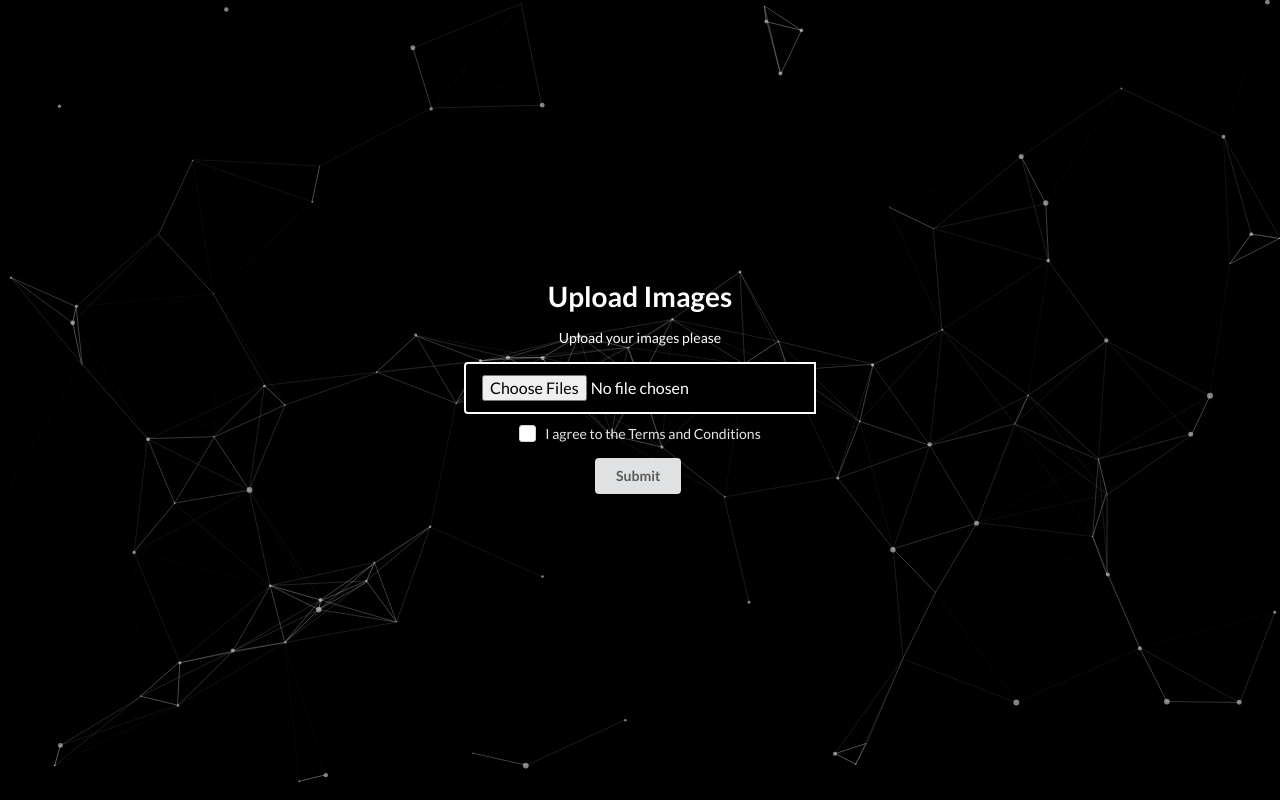
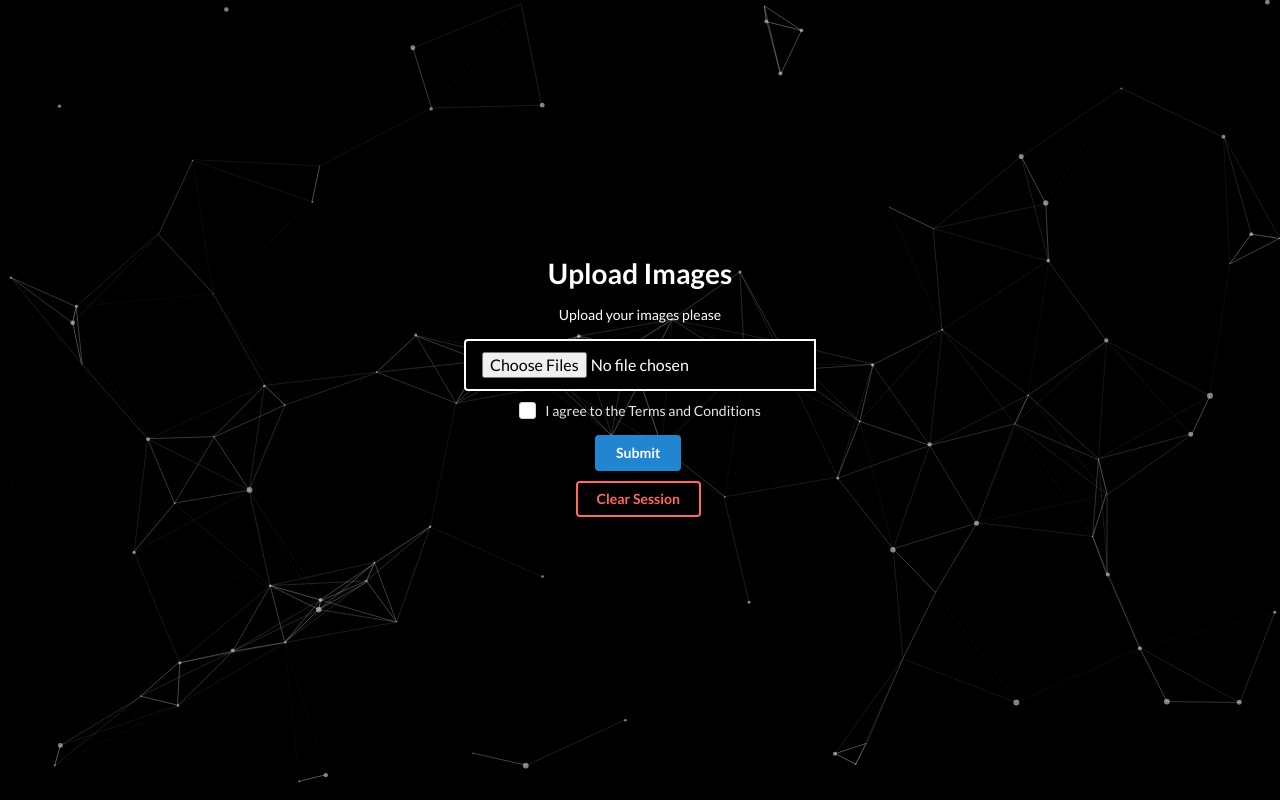
Before and after one commit to PolarBean/DeepSliceFlask, a Flask app: page / in a window 1280 px wide. Run offline with Flask 2, Linux system fonts and the light colour scheme.

Commit message:
Clear Session Button and Styling

```diff
--- a/app.py
+++ b/app.py
@@ -5,66 +5,97 @@ Created on Fri Jun 19 04:14:37 2020
 @author: ThermoDev
 """
 import os
-from flask import Flask, flash, request, redirect, url_for, render_template, send_from_directory, abort, session
+from flask import (
+    Flask,
+    flash,
+    request,
+    redirect,
+    url_for,
+    render_template,
+    send_from_directory,
+    abort,
+    session,
+)
 from werkzeug.utils import secure_filename
 
 # Test Image Plot
 import matplotlib.pyplot as plt
 import matplotlib.image as mpimg
 
-IMAGE_FOLDER = 'brain_images/'
-ALLOWED_EXTENSIONS = {'tiff', 'pjp', 'jfif', 'pjpeg', 'tif', 'gif', 'svg', 'bmp', 'svgz', 'webp', 'ico', 'xbm', 'dib',
-                      'png', 'jpg', 'jpeg'}
+IMAGE_FOLDER = "brain_images/"
+ALLOWED_EXTENSIONS = {
+    "tiff",
+    "pjp",
+    "jfif",
+    "pjpeg",
+    "tif",
+    "gif",
+    "svg",
+    "bmp",
+    "svgz",
+    "webp",
+    "ico",
+    "xbm",
+    "dib",
+    "png",
+    "jpg",
+    "jpeg",
+}
 
 app = Flask(__name__)
-app.secret_key = 'super secret key'
-app.config['SESSION_TYPE'] = 'filesystem'
-app.config['IMAGE_FOLDER'] = IMAGE_FOLDER
+app.secret_key = "super secret key"
+app.config["SESSION_TYPE"] = "filesystem"
+app.config["IMAGE_FOLDER"] = IMAGE_FOLDER
 
 
 def allowed_file(filename):
-    return '.' in filename and \
-           filename.rsplit('.', 1)[1].lower() in ALLOWED_EXTENSIONS
+    return "." in filename and filename.rsplit(".", 1)[1].lower() in ALLOWED_EXTENSIONS
 
 
-@app.route('/', methods=['GET'])
+@app.route("/", methods=["GET"])
 def home():
     images = []
-    if 'images' in session:
-        return render_template('public/index.html', images=session['images'])
-    return render_template('public/index.html')
+    if "images" in session:
+        return render_template("public/index.html", images=session["images"])
+    return render_template("public/index.html")
 
 
-@app.route('/get-image/<image_name>')
+@app.route("/get-image/<image_name>")
 def get_image(image_name):
     try:
-        return send_from_directory(app.config['IMAGE_FOLDER'], filename=image_name)
+        return send_from_directory(app.config["IMAGE_FOLDER"], filename=image_name)
     except FileNotFoundError:
         abort(404)
 
 
-@app.route('/process-image', methods=['POST'])
+@app.route("/clear-session", methods=["POST"])
+def clear_session():
+    session["images"] = None
+    return redirect(url_for("home"))
+
+
+@app.route("/process-image", methods=["POST"])
 def process_image():
     image_names = []
-    if request.method == 'POST' and 'images' in request.files:
+    if request.method == "POST" and "images" in request.files:
         # print('len: ' + str(len(request.files.getlist('images'))))
-        if not os.path.exists(app.config['IMAGE_FOLDER']):
-            os.makedirs(app.config['IMAGE_FOLDER'])
+        if not os.path.exists(app.config["IMAGE_FOLDER"]):
+            os.makedirs(app.config["IMAGE_FOLDER"])
         # Check first occurrence to see if there actually is a file.
         # Probably a better way to check if user submitted form without a file
-        if request.files.getlist('images')[0].filename != '':
-            for image in request.files.getlist('images'):
-                if image.filename == '':
-                    flash('No selected image')
-                    return redirect(redirect(url_for('home')))
+        if request.files.getlist("images")[0].filename != "":
+            for image in request.files.getlist("images"):
+                if image.filename == "":
+                    flash("No selected image")
+                    return redirect(redirect(url_for("home")))
                 if image and allowed_file(image.filename):
                     filename = secure_filename(image.filename)
-                    #print('filename: ' + filename)
-                    image.save(os.path.join(app.config['IMAGE_FOLDER'], filename))
+                    # print('filename: ' + filename)
+                    image.save(os.path.join(app.config["IMAGE_FOLDER"], filename))
                     image_names.append(filename)
-            session['images'] = images=image_names
-    return redirect(url_for('home'))
+            session["images"] = images = image_names
+    return redirect(url_for("home"))
 
 
-if __name__ == '__main__':
+if __name__ == "__main__":
     app.run(debug=True, port=5000, use_reloader=True)
--- a/static/css/home.css
+++ b/static/css/home.css
@@ -1,3 +1,42 @@
+/* width */
+::-webkit-scrollbar {
+    width: 10px;
+}
+
+/* Track */
+::-webkit-scrollbar-track {
+    background: black;
+}
+
+/* Handle */
+::-webkit-scrollbar-thumb {
+    background-image: linear-gradient(
+        to bottom,
+        violet,
+        indigo,
+        blue,
+        green,
+        yellow,
+        orange,
+        red
+    );
+}
+
+/* Handle on hover */
+::-webkit-scrollbar-thumb:hover {
+    background-image: linear-gradient(
+        to bottom,
+        violet,
+        indigo,
+        blue,
+        green,
+        yellow,
+        orange,
+        red
+    );
+    opacity: 0.5;
+}
+
 body {
     background-color: black;
     margin: 0;
@@ -28,7 +67,7 @@ p {
     height: 100%;
     overflow: hidden;
     background-color: #000000;
-  background-image: url("");
+    background-image: url('');
     background-repeat: no-repeat;
     background-size: cover;
     background-position: 50% 50%;
--- a/templates/public/index.html
+++ b/templates/public/index.html
@@ -2,8 +2,8 @@
 {% block content%}
 
 <div class="ui one inverted column stackable center aligned page grid" id="main">
-    <div class="column twelve wide" >
-        <form action="/process-image" class="ui inverted form" method="post" enctype="multipart/form-data">
+    <div class="column twelve wide" id="column-container">
+        <form action="/process-image" style="padding-bottom: 10px" class="ui inverted form" method="post" enctype="multipart/form-data">
             <h1>Upload Images</h1>
             <p>Upload your images please</p>
             <div class="ui action input" style="font-size: initial">
@@ -15,7 +15,10 @@
                     <label>I agree to the Terms and Conditions</label>
                 </div>
             </div>
-            <button class="ui button" type="submit">Submit</button>
+            <button class="ui primary button" type="submit">Submit</button>
+        </form>
+        <form action="/clear-session" class="ui inverted form" method="post">
+            <button class="ui inverted red button">Clear Session</button>
         </form>
 
         {% if images %}
```
Lines whose indentation alone changed are shown as unchanged.
